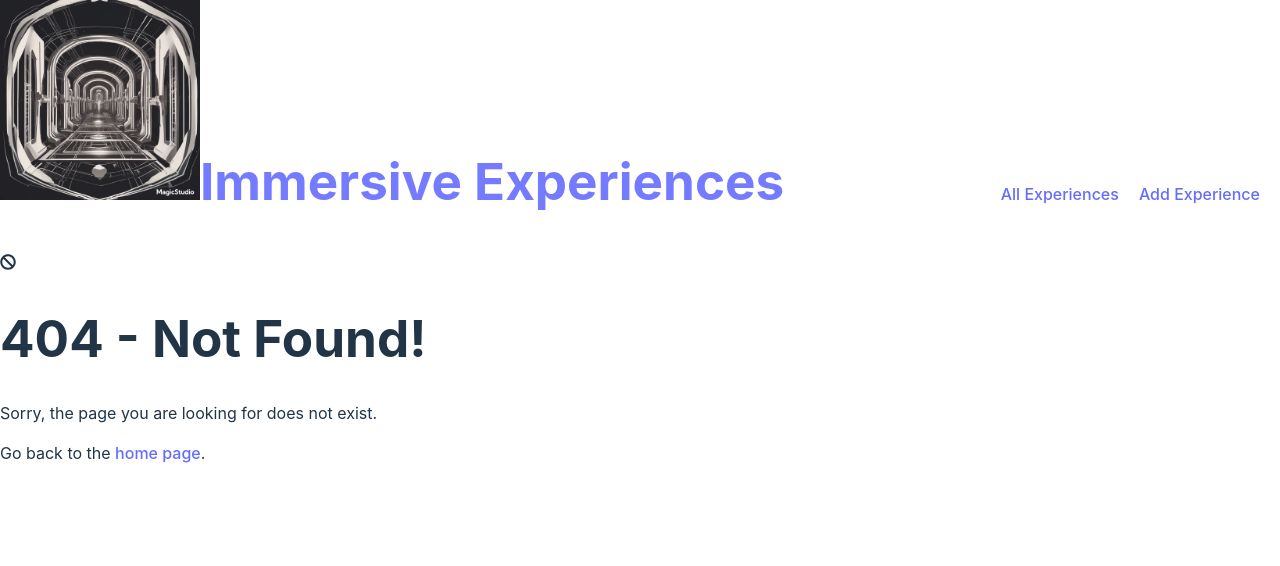
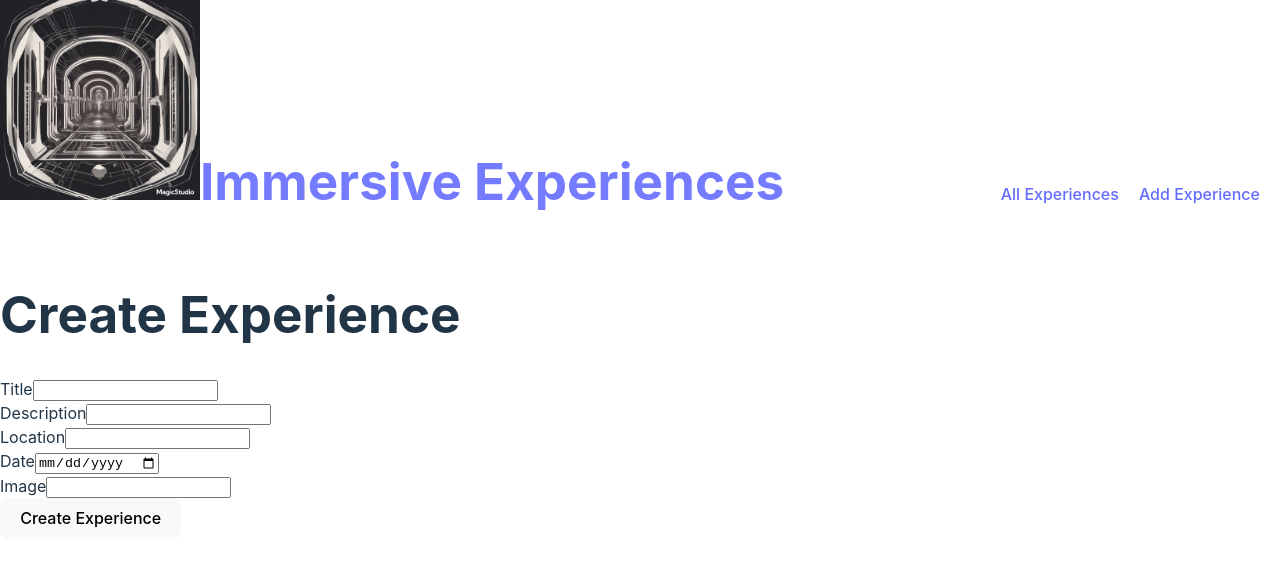
Before and after one commit to HotSauceNinja/Immersive-experiences, a React (Vite) app in the folder immersive-experiences/client/: page /create in a window 1280 px wide. Before the commit this address had no page. Shown: the top 566 px of the page. Built offline with nearby package versions, Linux system fonts and the light colour scheme.

Commit message:
Add Create Experience page

```diff
--- a/immersive-experiences/client/src/App.tsx
+++ b/immersive-experiences/client/src/App.tsx
@@ -6,6 +6,7 @@ import {
 } from "react-router-dom";
 import "./App.css";
 import MainLayout from "./layouts/MainLayout";
+import CreateExperience from "./pages/CreateExperience";
 import ExperiencePage, { experienceLoader } from "./pages/ExperiencePage";
 import ExperiencesPage from "./pages/ExperiencesPage";
 import HomePage from "./pages/HomePage";
@@ -15,6 +16,7 @@ const router = createBrowserRouter(
   createRoutesFromElements([
     <Route path="/" element={<MainLayout />}>
       <Route index element={<HomePage />} />,
+      <Route path="/create" element={<CreateExperience />} />,
       <Route path="/experiences" element={<ExperiencesPage />} />,
       <Route
         path="/experiences/:id"
--- /dev/null
+++ b/immersive-experiences/client/src/pages/CreateExperience.tsx
@@ -0,0 +1,36 @@
+const CreateExperience = () => {
+  return (
+    <div>
+      <h1>Create Experience</h1>
+      <form>
+        <div>
+          <label htmlFor="title">Title</label>
+          <input type="text" id="title" name="title" required />
+        </div>
+        <div>
+          <label htmlFor="description">Description</label>
+          <input
+            type="description"
+            id="description"
+            name="description"
+            required
+          />
+        </div>
+        <div>
+          <label htmlFor="location">Location</label>
+          <input type="location" id="location" name="location" />
+        </div>
+        <div>
+          <label htmlFor="date">Date</label>
+          <input type="date" id="date" name="date" required />
+        </div>
+        <div>
+          <label htmlFor="imageUrl">Image</label>
+          <input type="imageUrl" id="imageUrl" name="imageUrl" />
+        </div>
+        <button type="submit">Create Experience</button>
+      </form>
+    </div>
+  );
+};
+export default CreateExperience;
--- a/immersive-experiences/client/src/pages/ExperiencesPage.tsx
+++ b/immersive-experiences/client/src/pages/ExperiencesPage.tsx
@@ -1,8 +1,10 @@
+import { Link } from "react-router-dom";
 import ExperiencesList from "../components/ExperiencesList";
 
 const ExperiencesPage = () => {
   return (
     <section>
+      <Link to="/create">Add New Experience</Link>
       <ExperiencesList />
     </section>
   );
```
